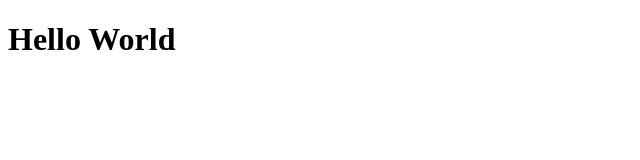
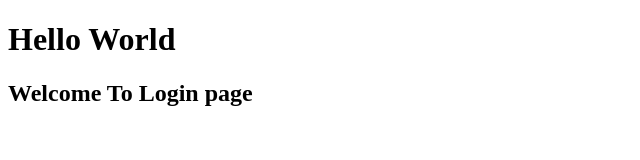
Before and after one commit to siffahim/team-project, a plain HTML site: page index.html in a window 1280 px wide. Shown: the whole page, without its empty margins (0-640 px from the left). Drawn offline with Linux system fonts and the light colour scheme.

Commit message:
login design completed

```diff
--- a/index.html
+++ b/index.html
@@ -10,6 +10,11 @@
 
 <body>
     <h1>Hello World</h1>
+
+    <!----------------
+            Please Login
+        ------------------>
+    <h2>Welcome To Login page</h2>
 </body>
 
 </html>
```
